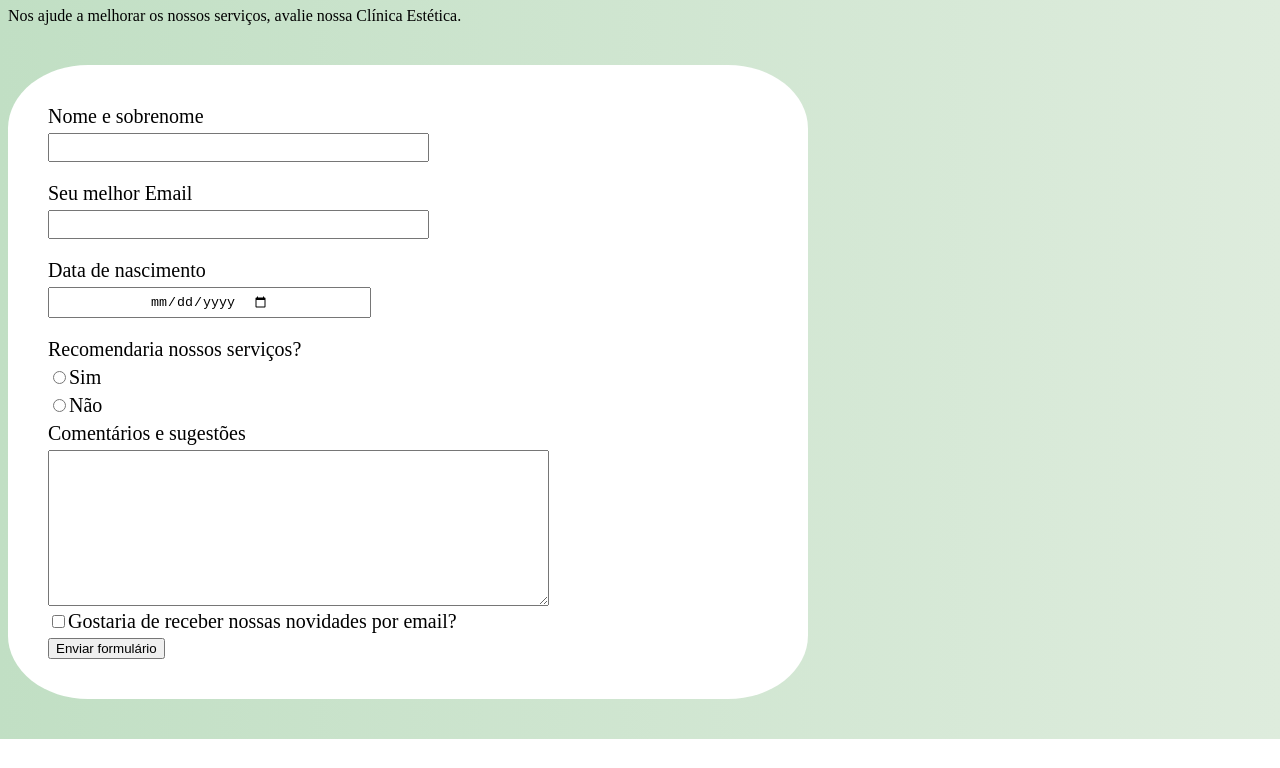
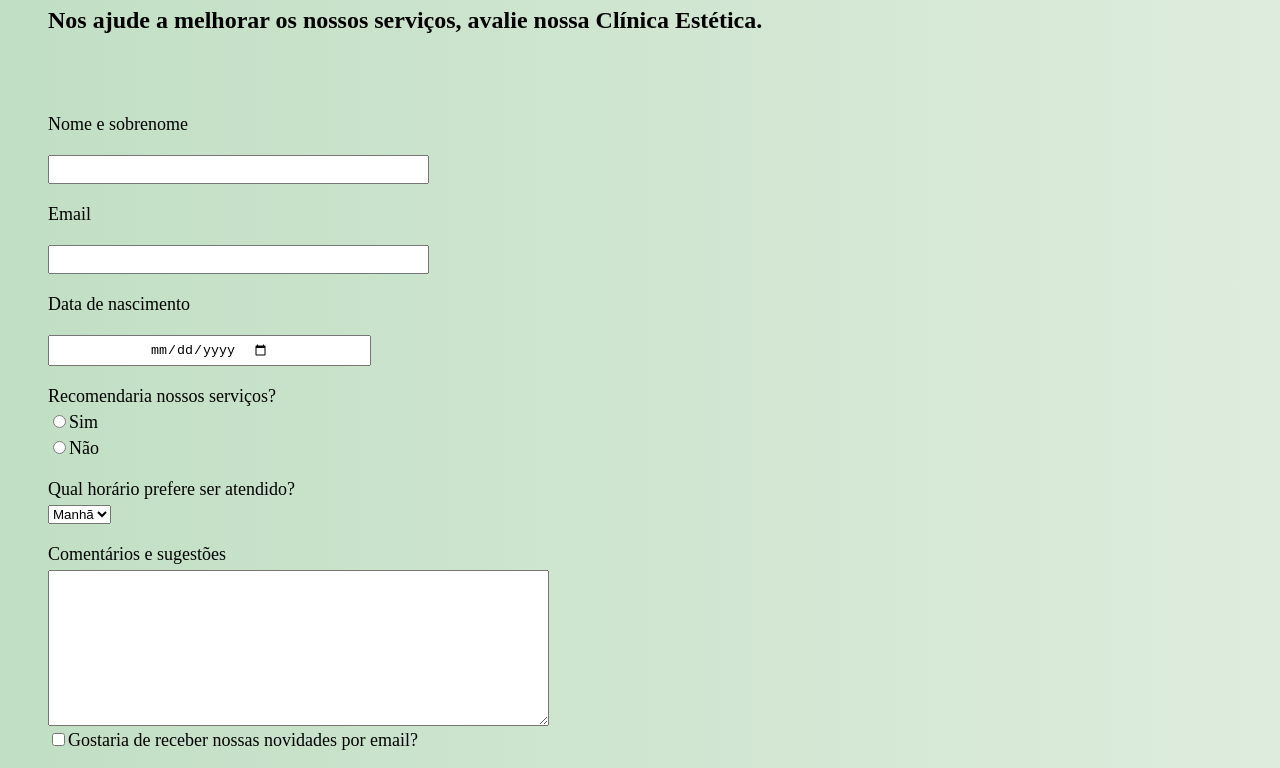
Before and after one commit to Gabriela-Costa/formulario-clinica, a plain HTML site: page index.html in a window 1280 px wide. Shown: the part 481-1249 px from the top of the page. Before the commit the page ends 1220 px from the top, so only its background shows below. Drawn offline with Linux system fonts and the light colour scheme.

Commit message:
atualização formulario3

```diff
--- a/index.html
+++ b/index.html
@@ -11,14 +11,14 @@
 <body>
     <img id="skincare" src="imagens/skincare.jpg" alt="SkinCare">
     <h1>Formulário de Pesquisa</h1>
-    <p>Nos ajude a melhorar os nossos serviços, avalie nossa Clínica Estética.</p>
+    <h2>Nos ajude a melhorar os nossos serviços, avalie nossa Clínica Estética.</h2>
 
     <main>
         <form>
             <label for="nome">Nome e sobrenome</label>
             <input type="text" id="nome" class="input-padrao">
 
-            <label for="email">Seu melhor Email</label>
+            <label for="email">Email</label>
             <input type="email" id="email" class="input-padrao">
 
             <label for="nasc">Data de nascimento</label>
@@ -28,16 +28,25 @@
                 <p>Recomendaria nossos serviços?</p>
 
                 <label for="sim"><input type="radio" id="sim" name="escolha">Sim</label>
-                <label for="nao"><input type="radio" id="nao" name="escolha">Não</label>
+                <label for="nao" class="checkbox"><input type="radio" id="nao" name="escolha">Não</label>
+            </div>
+
+            <div>
+                <p>Qual horário prefere ser atendido?</p>
+                <select>
+                    <option>Manhã</option>
+                    <option>Tarde</option>
+                    <option>Noite</option>
+                </select>
             </div>
 
             <label for="avaliacao">Comentários e sugestões</label>
             <textarea cols="60" rows="10" id="avaliacao"></textarea>
 
-            <label><input type="checkbox">Gostaria de receber nossas novidades por email?</label>
+            <label><input type="checkbox" class="checkbox">Gostaria de receber nossas novidades por email?</label>
 
 
-            <input type="button" onclick="alert('Formulário enviado')" value="Enviar formulário" >
+            <input type="button" onclick="alert('Formulário enviado')" value="ENVIAR" >
 
         </form>
     </main>
--- a/style.css
+++ b/style.css
@@ -2,6 +2,7 @@
 body {
     background-image: linear-gradient(to right, #c1dfc4, #deecdd);
     font-family: 'Times New Roman', Times, serif;
+
 }
 
 #skincare {
@@ -15,28 +16,32 @@ body {
 
 }
 
+h1, h2{
+    margin-left: 40px;
+}
+
 main{
     width: 800px;
-    /*margin: auto;*/
 }
 
 form{
     margin: 40px 0;
     padding: 40px;
-    background-color: white;
-    border-radius: 10%;
 }
 
 form label, form p {
     display: block;
-    font-size: 20px;
+    font-size: 18px;
     margin-bottom: 5px;
 
 }
 
 .input-padrao{
     display: block;
+    margin: 20px 0;
+    padding: 5px 100px;
+}
+
+.checkbox, select{
     margin-bottom: 20px;
-    padding: 5px 100px;
-
 }
```
